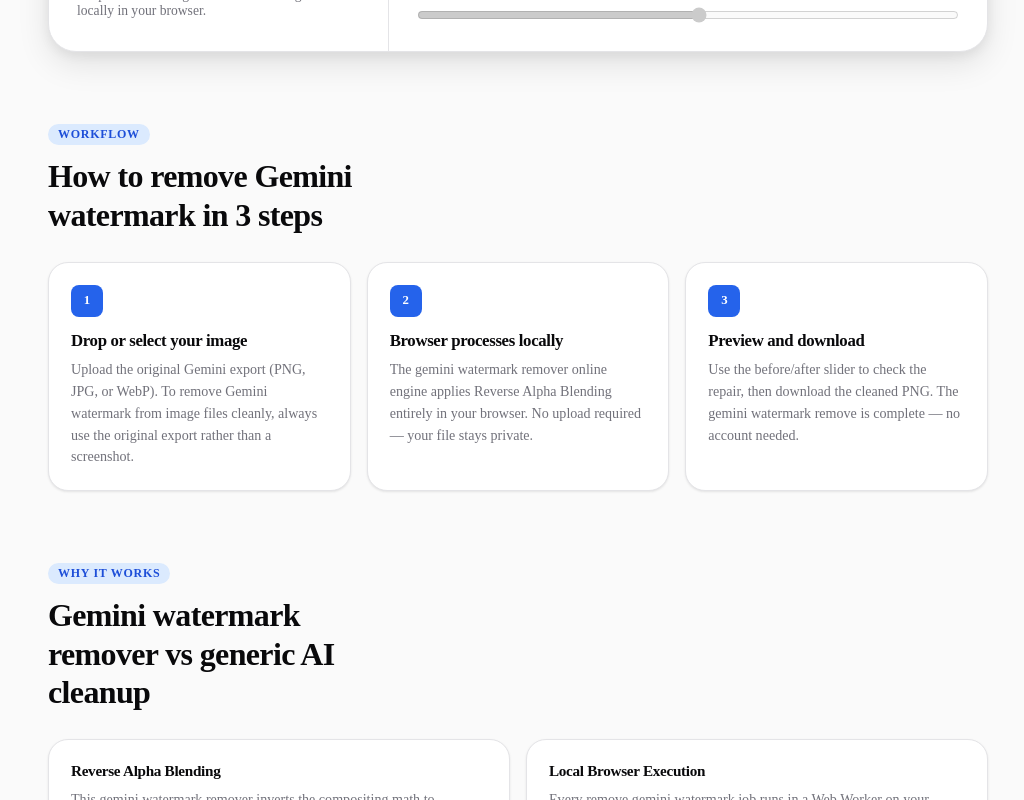
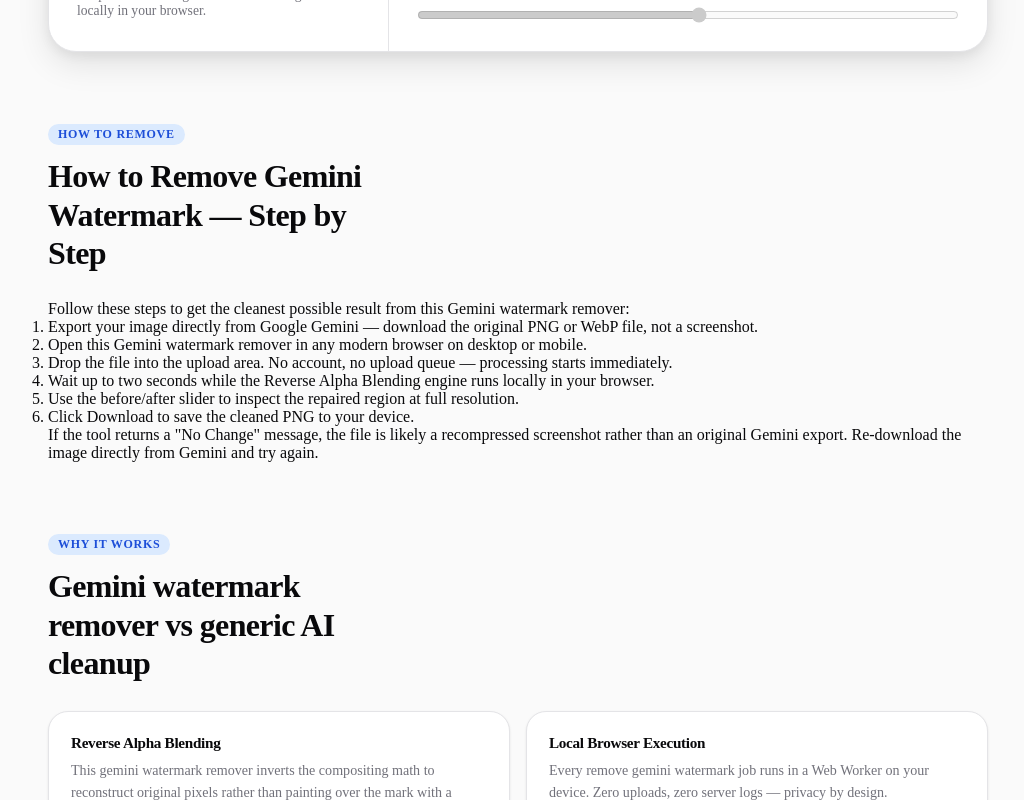
Before and after one commit to Kirkify-Image/geminiwatermarkremover, a React (Vite) app: page / in a window 1280 px wide. Shown: the part 820-1620 px from the top of the page, without its empty margins (122-1146 px from the left). Built offline with nearby package versions, Linux system fonts and the light colour scheme.

Commit message:
SEO: reorganize sections - move 6-step guide before Why it works

```diff
--- a/src/App.jsx
+++ b/src/App.jsx
@@ -292,7 +292,7 @@
               Gemini Watermark Remover
             </a>
             <div className="top-links">
-              <a href="#how-it-works">How it works</a>
+              <a href="#how-to-remove">How to Remove</a>
               <a href="#faq">FAQ</a>
             </div>
           </nav>
@@ -451,19 +451,25 @@
             </div>
           </section>
 
-          {/* HOW IT WORKS */}
-          <section className="content-section" id="how-it-works" aria-labelledby="steps-h2">
-            <span className="section-label">Workflow</span>
-            <h2 id="steps-h2">How to remove Gemini watermark in 3 steps</h2>
-            <div className="steps-grid">
-              {steps.map((s) => (
-                <article key={s.num} className="step-card">
-                  <div className="step-num" aria-hidden="true">{s.num}</div>
-                  <h3>{s.title}</h3>
-                  <p>{s.copy}</p>
-                </article>
-              ))}
-            </div>
+
+          {/* HOW TO REMOVE - 6 STEPS */}
+          <section className="content-section" id="how-to-remove" aria-labelledby="steps-h2">
+            <span className="section-label">How to Remove</span>
+            <h2 id="steps-h2">How to Remove Gemini Watermark — Step by Step</h2>
+            <p>
+              Follow these steps to get the cleanest possible result from this Gemini watermark remover:
+            </p>
+            <ol>
+              <li>Export your image directly from Google Gemini — download the original PNG or WebP file, not a screenshot.</li>
+              <li>Open this Gemini watermark remover in any modern browser on desktop or mobile.</li>
+              <li>Drop the file into the upload area. No account, no upload queue — processing starts immediately.</li>
+              <li>Wait up to two seconds while the Reverse Alpha Blending engine runs locally in your browser.</li>
+              <li>Use the before/after slider to inspect the repaired region at full resolution.</li>
+              <li>Click Download to save the cleaned PNG to your device.</li>
+            </ol>
+            <p>
+              If the tool returns a "No Change" message, the file is likely a recompressed screenshot rather than an original Gemini export. Re-download the image directly from Gemini and try again.
+            </p>
           </section>
 
           {/* WHY IT WORKS */}
@@ -540,21 +546,6 @@
                   the tool again.
                 </p>
 
-                <h3>How to remove Gemini watermark — step by step</h3>
-                <p>
-                  Follow these steps to get the cleanest possible result from this Gemini watermark remover:
-                </p>
-                <ol>
-                  <li>Export your image directly from Google Gemini — download the original PNG or WebP file, not a screenshot.</li>
-                  <li>Open this Gemini watermark remover in any modern browser on desktop or mobile.</li>
-                  <li>Drop the file into the upload area. No account, no upload queue — processing starts immediately.</li>
-                  <li>Wait up to two seconds while the Reverse Alpha Blending engine runs locally in your browser.</li>
-                  <li>Use the before/after slider to inspect the repaired region at full resolution.</li>
-                  <li>Click Download to save the cleaned PNG to your device.</li>
-                </ol>
-                <p>
-                  If the tool returns a "No Change" message, the file is likely a recompressed screenshot rather than an original Gemini export. Re-download the image directly from Gemini and try again.
-                </p>
               </div>
 
             </div>
```
